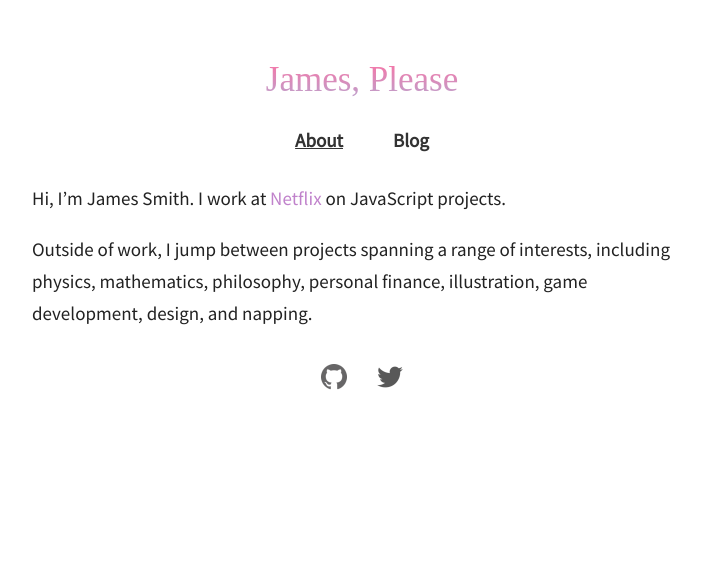
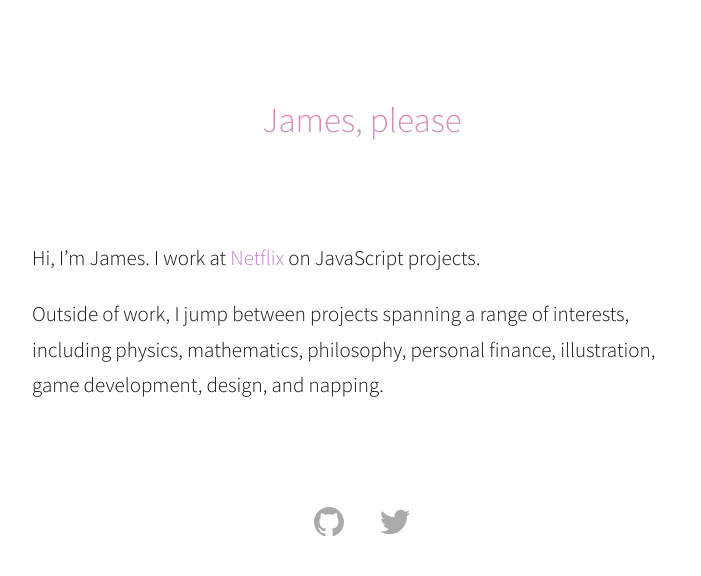
Before and after one commit to jamesplease/jamespls.com, a Jekyll site: the page built from index.html, in a window 1280 px wide. Shown: the top 576 px of the page, without its empty margins (278-979 px from the left). Built offline with Jekyll 4.4.1, drawn with Linux system fonts in a browser that asks for light colours; nearby versions of some CDN libraries; some web fonts are replaced; the list of posts is cut into pages by our own code.

Commit message:
Update styles to be less ugly, remove blog

```diff
--- a/_config.yml
+++ b/_config.yml
@@ -10,5 +10,5 @@ exclude: ['node_modules', 'css/stylus']
 permalink: /blog/:year/:month/:day/:title
 paginate: 1
 
-gems:
+plugins:
   - jekyll-paginate
--- a/_includes/head.html
+++ b/_includes/head.html
@@ -25,8 +25,7 @@
   <meta name="theme-color" content="#ffffff">
   <link rel="stylesheet" href="https://cdnjs.cloudflare.com/ajax/libs/normalize/3.0.3/normalize.min.css">
   <link rel="stylesheet" href="{{ '/css/style.css' | prepend: site.baseurl }}?t={{ site.time | date_to_xmlschema }}">
-  <link href="https://fonts.googleapis.com/css?family=Source+Sans+Pro" rel="stylesheet" type="text/css">
-  <link href='https://fonts.googleapis.com/css?family=Droid+Serif' rel='stylesheet' type='text/css'>
+  <link href="https://fonts.googleapis.com/css?family=Source+Sans+Pro:300,400" rel="stylesheet">
   {% if jekyll.environment == "development" %}
   <script>document.write('<script src="http://' + (location.host || 'localhost').split(':')[0] + ':35729/livereload.js?snipver=1"></' + 'script>')</script>
   {% endif %}
--- a/_includes/header.html
+++ b/_includes/header.html
@@ -1,7 +1,7 @@
 <header>
   <h1>
     <a href="/">
-      James, Please
+      James, please
     </a>
   </h1>
 </header>
--- a/_layouts/default.html
+++ b/_layouts/default.html
@@ -3,7 +3,6 @@
 {% include head.html %}
 <body>
   {% include header.html %}
-  {% include nav.html %}
   <div class="container">
     <main>
       {{ content }}
--- a/css/style.css
+++ b/css/style.css
@@ -5,7 +5,7 @@ body {
 }
 main {
   min-height: 300px;
-  margin-bottom: 20px;
+  margin-bottom: 10vh;
 }
 .container {
   box-sizing: border-box;
@@ -16,11 +16,17 @@ main {
   display: flex;
 }
 .text-content {
-  margin-bottom: 35px;
+  margin-bottom: 105px;
+}
+@media (max-width: 600px) {
+  .text-content {
+    margin-bottom: 50px;
+  }
 }
 html {
   font-family: 'Source Sans Pro', Helvetica, sans-serif;
-  color: #222;
+  font-weight: 300;
+  color: #111;
 }
 p:first-child {
   margin-top: 0;
@@ -29,9 +35,12 @@ a {
   text-decoration: none;
   color: #c082cb;
 }
+a:hover {
+  text-decoration: underline;
+}
 p {
-  font-size: 19px;
-  line-height: 2rem;
+  font-size: 21px;
+  line-height: 2.2rem;
 }
 h1,
 h2,
@@ -66,7 +75,7 @@ ol {
 header {
   width: 100%;
   max-width: 900px;
-  margin: 60px auto 30px;
+  margin: 100px auto 100px;
 }
 header h1 {
   margin: 0;
@@ -74,12 +83,16 @@ header h1 {
 }
 header h1 a {
   font-size: 35px;
-  font-weight: 400;
-  font-family: 'Droid Serif', serif;
+  font-weight: 300;
   color: #dc8ab9;
   background: -webkit-linear-gradient(#fb72a4, #bba3ce);
   -webkit-background-clip: text;
   -webkit-text-fill-color: transparent;
+}
+@media (max-width: 600px) {
+  header {
+    margin: 50px auto 50px;
+  }
 }
 .navList {
   list-style: none;
@@ -117,15 +130,15 @@ header h1 a {
   margin: 0;
   padding: 0;
 }
+.social-media-list .social-media-icon {
+  fill: #aaa;
+  width: 30px;
+  will-change: transform;
+  transition: transform 0.15s ease-in-out;
+}
+.social-media-list .social-media-icon:hover {
+  fill: #5ebeff;
+}
 .social-media-list .social-media-list-item {
-  padding: 0 15px;
+  padding: 0 18px;
 }
-.social-media-list a {
-  opacity: 0.65;
-}
-.social-media-list a:hover {
-  opacity: 1;
-}
-.social-media-list img {
-  width: 26px;
-}
--- a/index.html
+++ b/index.html
@@ -4,7 +4,7 @@ layout: default
 
 <div class="text-content">
   <p>
-    Hi, I’m James Smith. I work at <a href="https://www.netflix.com/" target="_blank">Netflix</a> on JavaScript projects.
+    Hi, I’m James. I work at <a href="https://www.netflix.com/" target="_blank">Netflix</a> on JavaScript projects.
   </p>
   <p>
     Outside of work, I jump between projects spanning a range of interests, including physics, mathematics, philosophy,
@@ -14,12 +14,12 @@ layout: default
 <ul class="social-media-list">
   <li class="social-media-list-item">
     <a href="https://www.github.com/jmeas">
-      <img src="/images/github-logo@2x.png" alt="GitHub">
+      <svg class="social-media-icon" viewBox="0 0 16 16" xmlns="http://www.w3.org/2000/svg" fill-rule="evenodd" clip-rule="evenodd" stroke-linejoin="round" stroke-miterlimit="1.414"><path d="M8 0C3.58 0 0 3.582 0 8c0 3.535 2.292 6.533 5.47 7.59.4.075.547-.172.547-.385 0-.19-.007-.693-.01-1.36-2.226.483-2.695-1.073-2.695-1.073-.364-.924-.89-1.17-.89-1.17-.725-.496.056-.486.056-.486.803.056 1.225.824 1.225.824.714 1.223 1.873.87 2.33.665.072-.517.278-.87.507-1.07-1.777-.2-3.644-.888-3.644-3.953 0-.873.31-1.587.823-2.147-.09-.202-.36-1.015.07-2.117 0 0 .67-.215 2.2.82.64-.178 1.32-.266 2-.27.68.004 1.36.092 2 .27 1.52-1.035 2.19-.82 2.19-.82.43 1.102.16 1.915.08 2.117.51.56.82 1.274.82 2.147 0 3.073-1.87 3.75-3.65 3.947.28.24.54.73.54 1.48 0 1.07-.01 1.93-.01 2.19 0 .21.14.46.55.38C13.71 14.53 16 11.53 16 8c0-4.418-3.582-8-8-8"/></svg>
     </a>
   </li>
   <li class="social-media-list-item">
     <a href="https://www.twitter.com/jmeaspls">
-      <img src="/images/twitter-logo@2x.png" alt="Twitter">
+      <svg class="social-media-icon" viewBox="0 0 16 16" xmlns="http://www.w3.org/2000/svg" fill-rule="evenodd" clip-rule="evenodd" stroke-linejoin="round" stroke-miterlimit="1.414"><path d="M16 3.038c-.59.26-1.22.437-1.885.517.677-.407 1.198-1.05 1.443-1.816-.634.37-1.337.64-2.085.79-.598-.64-1.45-1.04-2.396-1.04-1.812 0-3.282 1.47-3.282 3.28 0 .26.03.51.085.75-2.728-.13-5.147-1.44-6.766-3.42C.83 2.58.67 3.14.67 3.75c0 1.14.58 2.143 1.46 2.732-.538-.017-1.045-.165-1.487-.41v.04c0 1.59 1.13 2.918 2.633 3.22-.276.074-.566.114-.865.114-.21 0-.41-.02-.61-.058.42 1.304 1.63 2.253 3.07 2.28-1.12.88-2.54 1.404-4.07 1.404-.26 0-.52-.015-.78-.045 1.46.93 3.18 1.474 5.04 1.474 6.04 0 9.34-5 9.34-9.33 0-.14 0-.28-.01-.42.64-.46 1.2-1.04 1.64-1.7z" fill-rule="nonzero"/></svg>
     </a>
   </li>
 </ul>
```
Also changed, not shown: css/stylus/scaffolding.styl (+6 -2 lines), css/stylus/style/header.styl (+6 -3 lines), css/stylus/style/social-media-list.styl (+8 -8 lines), css/stylus/typography.styl (+7 -3 lines), images/github-logo@2x.png (deleted), images/github.svg (added), images/twitter-logo@2x.png (deleted), images/twitter.svg (added), 1 other file.
